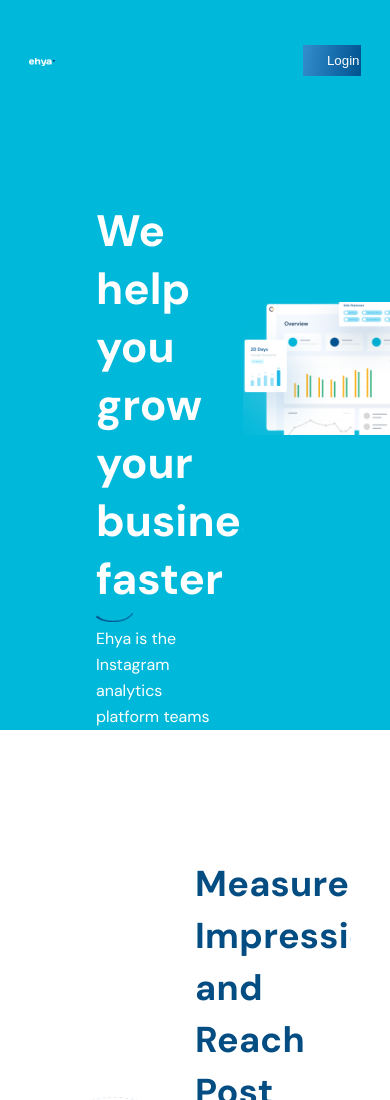
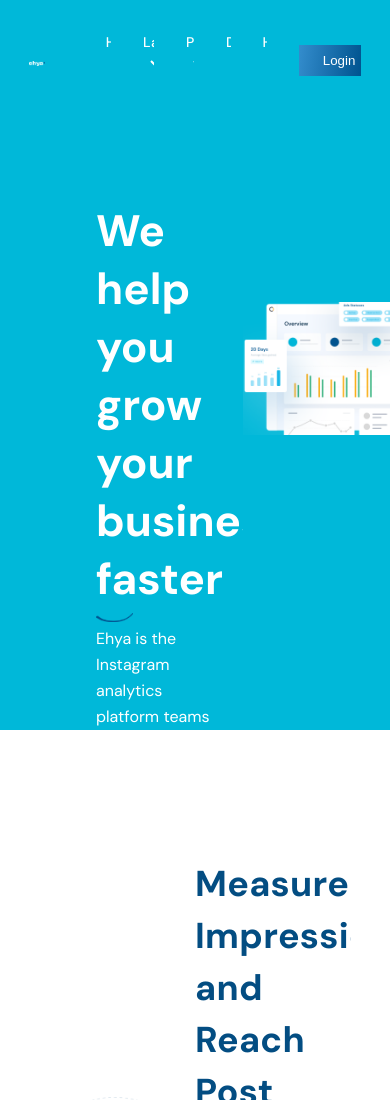
Before and after one commit to LoneProg/Frontend-Class, a plain HTML site: page index.html in a window 390 px wide. Shown: the top 1100 px of the page. Drawn offline with Linux system fonts and the light colour scheme.

Commit message:
Added responsiveness for 748px screens

```diff
--- a/style.css
+++ b/style.css
@@ -547,3 +547,12 @@
     background-color: #fff;
   }
 }
+@media (max-width: 748px){
+  nav{
+    gap: 2rem;
+    width: 100%;
+  }
+  .logo {
+    width: 30%;
+  }
+}
```
